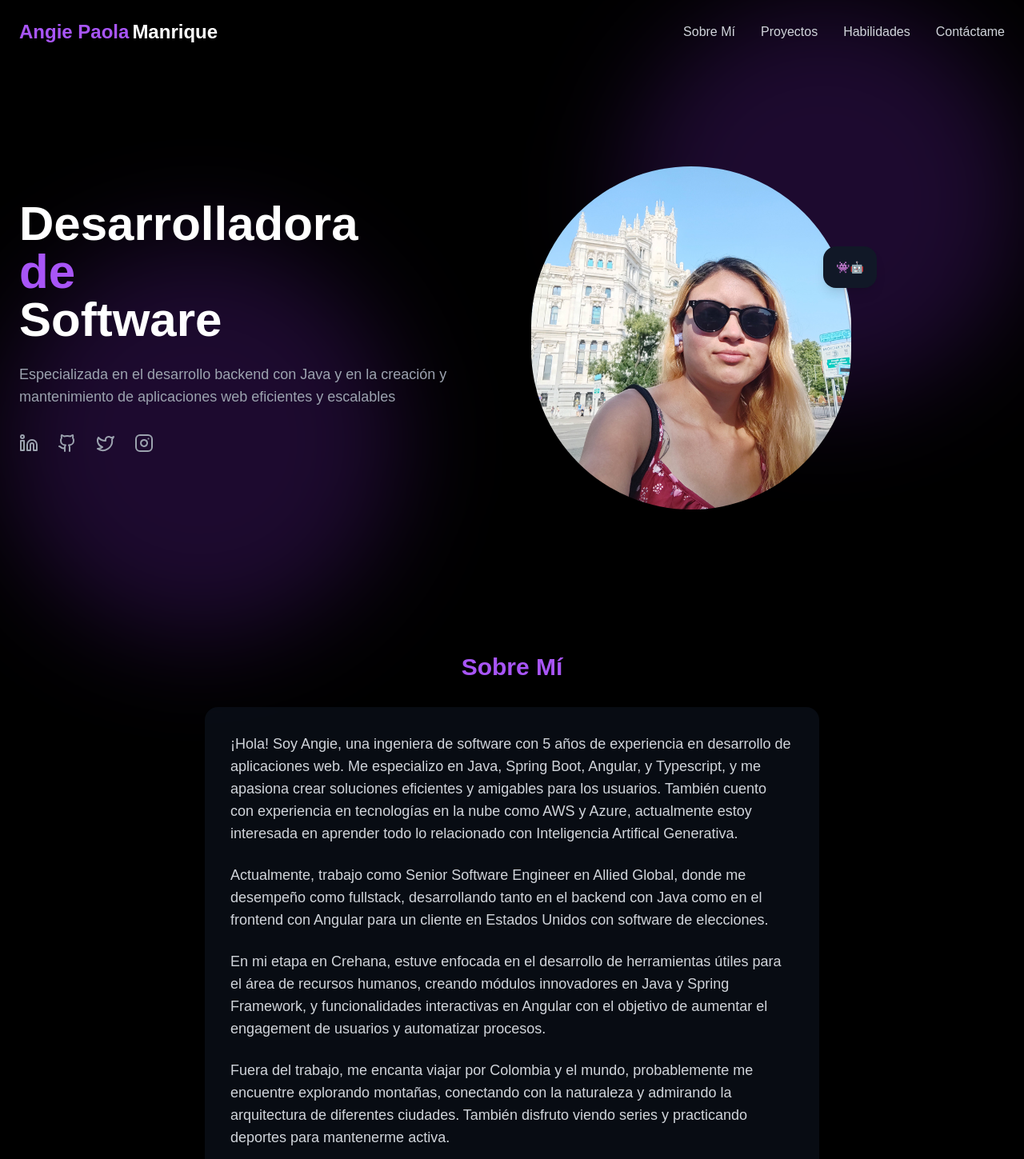
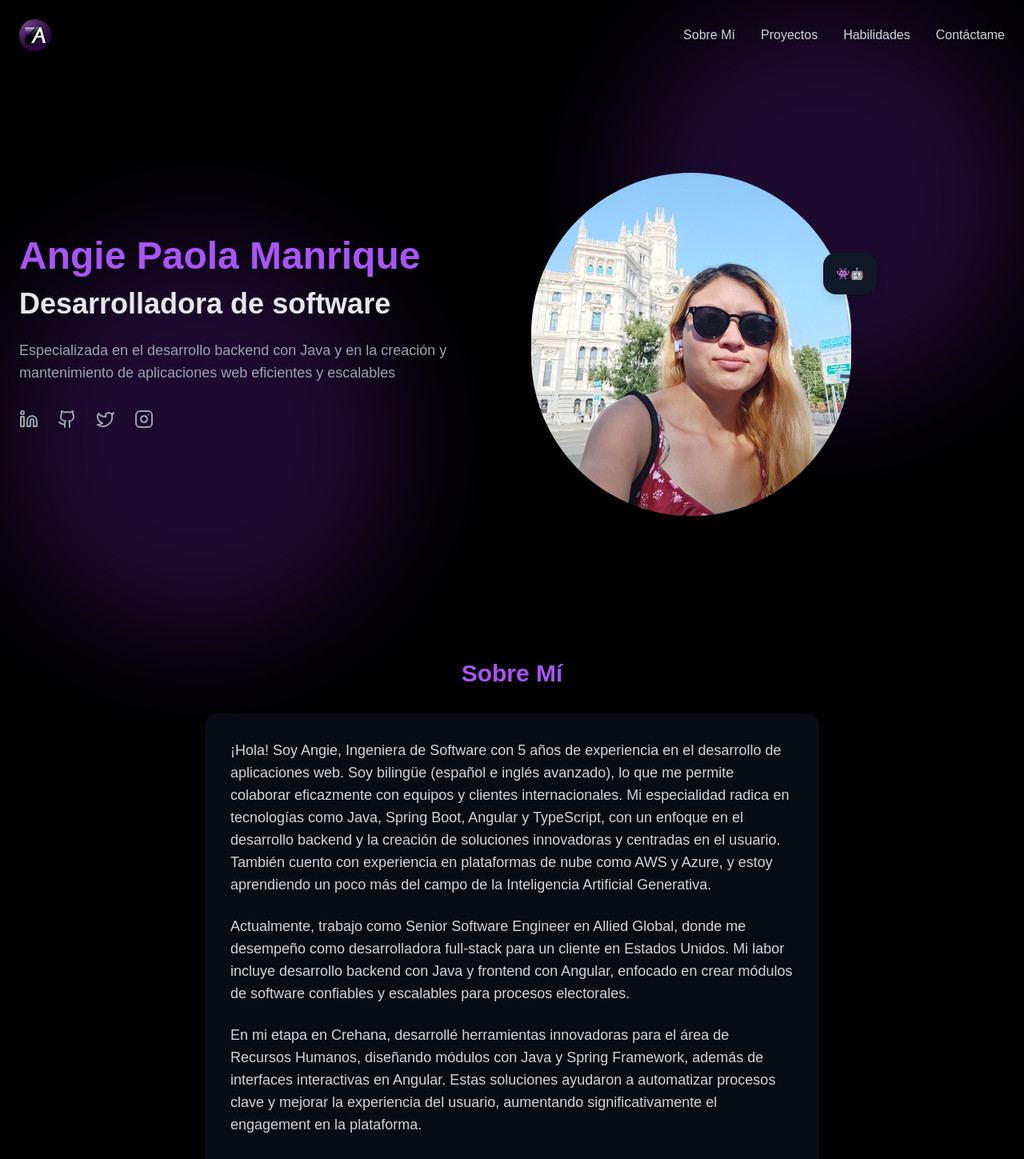
Before and after one commit to angie27m/portfolio-nextjs, a Next.js app: page / in a window 1280 px wide. Shown: the top 1449 px of the page at 80% size. Built offline with nearby package versions, Linux system fonts and the light colour scheme.

Commit message:
Changing styles in header and about me section, adding soft skills

```diff
--- a/components/About.tsx
+++ b/components/About.tsx
@@ -6,28 +6,32 @@ export default function About() {
         <div className="max-w-3xl mx-auto">
           <div className="bg-gray-900/50 p-8 rounded-2xl backdrop-blur-sm">
             <p className="text-lg mb-6 text-gray-300">
-              ¡Hola! Soy Angie, una ingeniera de software con 5 años de experiencia en desarrollo de aplicaciones web.
-              Me especializo en Java, Spring Boot, Angular, y Typescript, y me apasiona crear soluciones eficientes y
-              amigables para los usuarios. También cuento con experiencia en tecnologías en la nube como AWS y Azure,
-              actualmente estoy interesada en aprender todo lo relacionado con Inteligencia Artifical Generativa.
+              ¡Hola! Soy Angie, Ingeniera de Software con 5 años de experiencia en el desarrollo de aplicaciones web.
+              Soy bilingüe (español e inglés avanzado), lo que me permite colaborar eficazmente con equipos y clientes internacionales.
+              Mi especialidad radica en tecnologías como Java, Spring Boot, Angular y TypeScript, con un enfoque en el
+              desarrollo backend y la creación de soluciones innovadoras y centradas en el usuario. También cuento con experiencia en plataformas de nube como AWS y Azure,
+              y estoy aprendiendo un poco más del campo de la Inteligencia Artificial Generativa.
             </p>
             <p className="text-lg mb-6 text-gray-300">
-              Actualmente, trabajo como Senior Software Engineer en Allied Global, donde me desempeño como fullstack,
-              desarrollando tanto en el backend con Java como en el frontend con Angular para un cliente en Estados Unidos
-              con software de elecciones.
+              Actualmente, trabajo como Senior Software Engineer en Allied Global, donde me desempeño como desarrolladora full-stack
+              para un cliente en Estados Unidos. Mi labor incluye desarrollo backend con Java y frontend con Angular, enfocado en crear
+              módulos de software confiables y escalables para procesos electorales.
             </p>
+
             <p className="text-lg mb-6 text-gray-300">
-              En mi etapa en Crehana, estuve enfocada en el desarrollo de herramientas útiles para el área de
-              recursos humanos, creando módulos innovadores en Java y Spring Framework,
-              y funcionalidades interactivas en Angular con el objetivo de aumentar el engagement de usuarios y automatizar procesos.
+              En mi etapa en Crehana, desarrollé herramientas innovadoras para el área de Recursos Humanos, diseñando módulos con
+              Java y Spring Framework, además de interfaces interactivas en Angular. Estas soluciones ayudaron a automatizar procesos
+              clave y mejorar la experiencia del usuario, aumentando significativamente el engagement en la plataforma.
             </p>
+
             <p className="text-lg mb-6 text-gray-300">
-              Fuera del trabajo, me encanta viajar por Colombia y el mundo, probablemente me encuentre explorando montañas,
-              conectando con la naturaleza y admirando la arquitectura de diferentes ciudades. También disfruto viendo series
-              y practicando deportes para mantenerme activa.
+              Soy una persona apasionada por los viajes y la naturaleza. Cuando no estoy desarrollando software, me encontrarás explorando
+              montañas, conectando con la naturaleza, recorriendo algún pueblito o admirando la arquitectura de diferentes ciudades. También disfruto mantenerme
+              activa practicando deportes y relajándome con una buena serie.
             </p>
+
             <p className="text-lg text-gray-300">
-              Puedes conocer un poco más sobre mí y mi experiencia laboral y académica en mi perfil de{' '}
+              Si quieres conocer más sobre mi experiencia laboral y académica, no dudes en visitar mi perfil de{' '}
               <a
                 href="https://www.linkedin.com/in/angie27manrique/"
                 target="_blank"
@@ -36,7 +40,7 @@ export default function About() {
               >
                 LinkedIn
               </a>
-              .
+              . ¡Estoy abierta a conectar y explorar nuevas oportunidades!
             </p>
           </div>
         </div>
--- a/components/Header.tsx
+++ b/components/Header.tsx
@@ -1,14 +1,19 @@
-import { Button } from "@/components/ui/button"
+import Image from 'next/image'
 import Link from "next/link"
 
 export default function Header() {
   return (
     <header className="py-6">
       <nav className="container mx-auto px-6 flex items-center justify-between">
-        <div className="flex items-center space-x-1">
-          <span className="text-purple-500 font-bold text-2xl">Angie Paola</span>
-          <span className="text-white font-bold text-2xl">Manrique</span>
-        </div>
+        <Link href="/" className="flex items-center">
+          <Image
+            src="/logo1.jpg"
+            alt="Angie Manrique Logo"
+            width={40}
+            height={40}
+            className="rounded-full"
+          />
+        </Link>
 
         <div className="hidden md:flex items-center space-x-8">
           <Link href="#about" className="text-gray-300 hover:text-white transition-colors">
--- a/components/Hero.tsx
+++ b/components/Hero.tsx
@@ -7,11 +7,14 @@ export default function Hero() {
       <div className="container mx-auto px-6">
         <div className="flex flex-col lg:flex-row items-center gap-12">
           <div className="flex-1 text-center lg:text-left">
-            <h1 className="text-4xl md:text-6xl font-bold mb-6">
-              <span className="block">Desarrolladora </span>
-              <span className="block text-purple-500">de</span>
-              <span className="block">Software</span>
+
+            <h1 className="text-3xl md:text-5xl font-bold mb-4">
+              <span className="block text-purple-500">Angie Paola Manrique</span>
             </h1>
+
+            <h2 className="text-2xl md:text-4xl font-bold mb-6">
+              <span className="block text-gray-200">Desarrolladora de software</span>
+            </h2>
 
             <p className="text-gray-400 text-lg mb-8 max-w-2xl">
               Especializada en el desarrollo backend con Java y en la creación y mantenimiento de aplicaciones web eficientes y escalables
--- a/components/Skills.tsx
+++ b/components/Skills.tsx
@@ -1,13 +1,44 @@
 const skills = [
   "Java", "Spring Boot", "TypeScript", "Angular", "C#", ".NET", "SQL",
-  "GraphQL", "AWS", "Metodologías Ágiles", "Desarrollo TDD"
-]
+  "GraphQL", "AWS", "Azure", "Metodologías Ágiles", "Desarrollo TDD"
+];
+
+const softSkills = [
+  {
+    title: "Resolución de problemas",
+    description:
+      "Enfrento desafíos con un enfoque analítico y creativo, buscando siempre la solución más eficiente.",
+  },
+  {
+    title: "Trabajo en equipo",
+    description:
+      "Disfruto colaborar con equipos multidisciplinarios, intercambiar conocimiento y buscar el éxito colectivo.",
+  },
+  {
+    title: "Atención al detalle",
+    description:
+      "Presto atención a que cada línea de código y entrega cumplan con los requerimientos establecidos y tenga altos estándares de calidad.",
+  },
+  {
+    title: "Adaptabilidad",
+    description:
+      "Me ajusto rápidamente a nuevos entornos, tecnologías y metodologías de trabajo.",
+  },
+  {
+    title: "Comunicación efectiva",
+    description:
+      "Transmito ideas y perspectivas de forma clara, asegurando un entendimiento mutuo y fomentando un ambiente positivo.",
+  },
+];
 
 export default function Skills() {
   return (
-    <section id="skills" className="py-20">
+    <section id="skills" className="py-20 bg-gray-900">
       <div className="container mx-auto px-6">
         <h2 className="text-3xl font-bold mb-8 text-center text-purple-500">Habilidades</h2>
+
+        {/* Habilidades técnicas */}
+        <div className="mb-12">
           <div className="flex flex-wrap justify-center gap-4">
             {skills.map((skill, index) => (
               <span
@@ -20,6 +51,24 @@ export default function Skills() {
             ))}
           </div>
         </div>
+
+        {/* Habilidades blandas */}
+        <div>
+          <div className="grid grid-cols-1 md:grid-cols-2 lg:grid-cols-3 gap-8">
+            {softSkills.map((softSkill, index) => (
+              <div
+                key={index}
+                className="bg-gray-800 p-6 rounded-lg shadow-lg hover:shadow-purple-500/50 transition-shadow"
+              >
+                <h4 className="text-lg font-bold text-purple-400 mb-3">
+                  {softSkill.title}
+                </h4>
+                <p className="text-gray-300 text-sm">{softSkill.description}</p>
+              </div>
+            ))}
+          </div>
+        </div>
+      </div>
     </section>
-  )
+  );
 }
```
Lines whose indentation alone changed are shown as unchanged.
